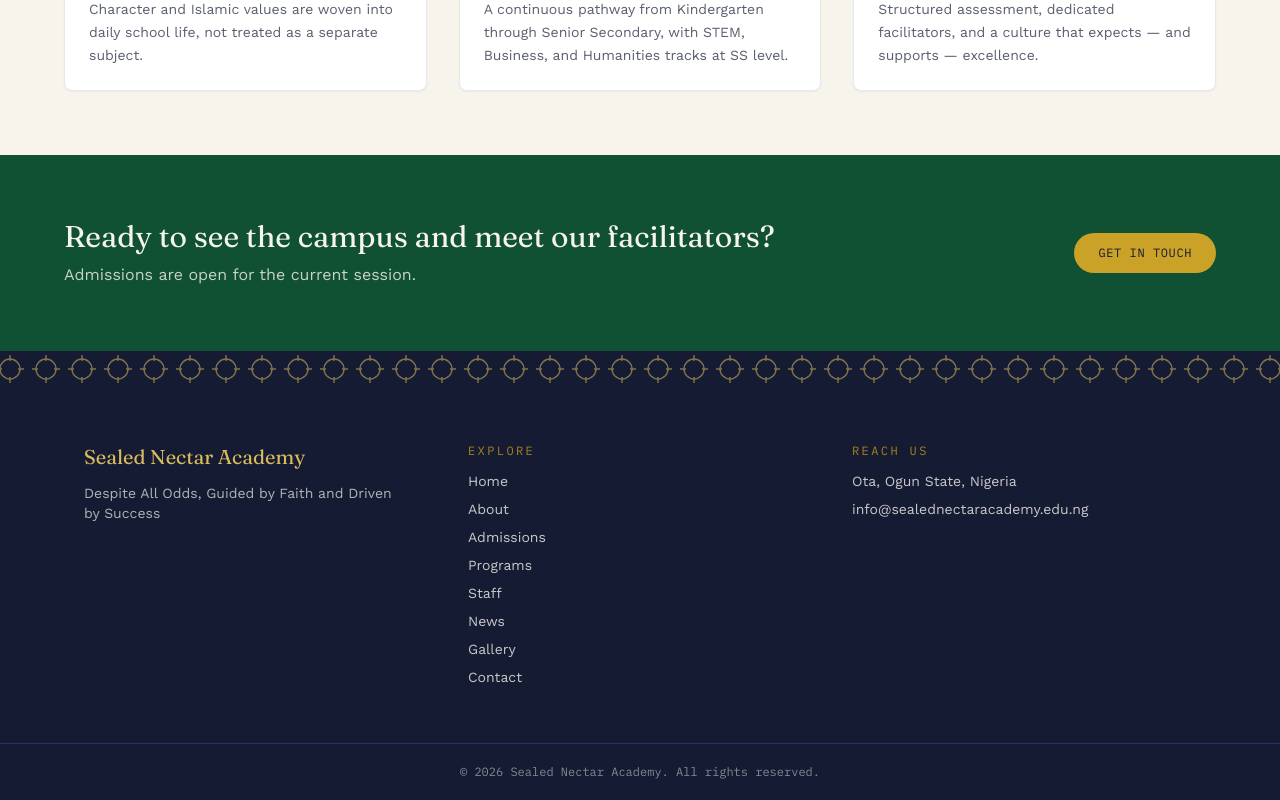
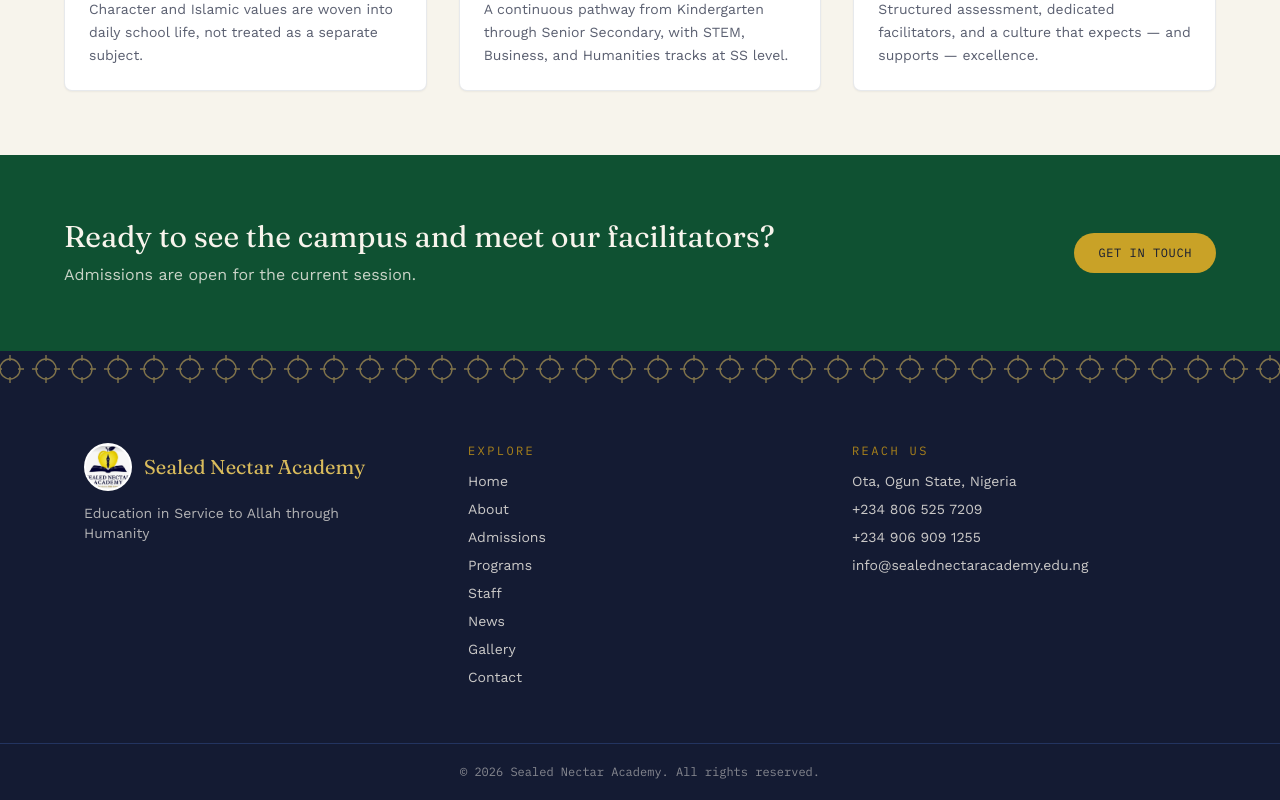
Before and after one commit to SNA-bot/sna-website-v-1, a React (Vite) app: page / in a window 1280 px wide. Shown: the part 1139-1939 px from the top of the page. Built offline with nearby package versions, Linux system fonts and the light colour scheme; no server answers.

Commit message:
Update Footer.jsx

```diff
--- a/src/components/Footer.jsx
+++ b/src/components/Footer.jsx
@@ -1,6 +1,7 @@
 import { Link } from 'react-router-dom'
 import { NAV_LINKS, SCHOOL } from '../siteData'
 import AdireDivider from './AdireDivider'
+import logo from '../logo.png'
 
 export default function Footer() {
   return (
@@ -8,8 +9,11 @@ export default function Footer() {
       <AdireDivider tone="dark" />
       <div className="mx-auto grid max-w-6xl gap-10 px-5 py-14 md:grid-cols-3">
         <div>
-          <h3 className="font-display text-xl text-brass-400">{SCHOOL.name}</h3>
-          <p className="mt-3 max-w-xs text-sm text-ivory/70">{SCHOOL.tagline}</p>
+          <div className="flex items-center gap-3">
+            <img src={logo} alt={`${SCHOOL.name} logo`} className="h-12 w-12 rounded-full bg-white object-contain p-0.5" />
+            <h3 className="font-display text-xl text-brass-400">{SCHOOL.name}</h3>
+          </div>
+          <p className="mt-3 max-w-xs text-sm text-ivory/70">{SCHOOL.motto}</p>
         </div>
         <div>
           <p className="eyebrow mb-3">Explore</p>
@@ -27,8 +31,18 @@ export default function Footer() {
           <p className="eyebrow mb-3">Reach Us</p>
           <ul className="space-y-2 text-sm text-ivory/80">
             <li>{SCHOOL.location}</li>
-            <li>{SCHOOL.phone}</li>
-            <li>{SCHOOL.email}</li>
+            {SCHOOL.phones.map((phone) => (
+              <li key={phone}>
+                <a href={`tel:${phone.replace(/\s/g, '')}`} className="hover:text-brass-400">
+                  {phone}
+                </a>
+              </li>
+            ))}
+            <li>
+              <a href={`mailto:${SCHOOL.email}`} className="hover:text-brass-400">
+                {SCHOOL.email}
+              </a>
+            </li>
           </ul>
         </div>
       </div>
```
